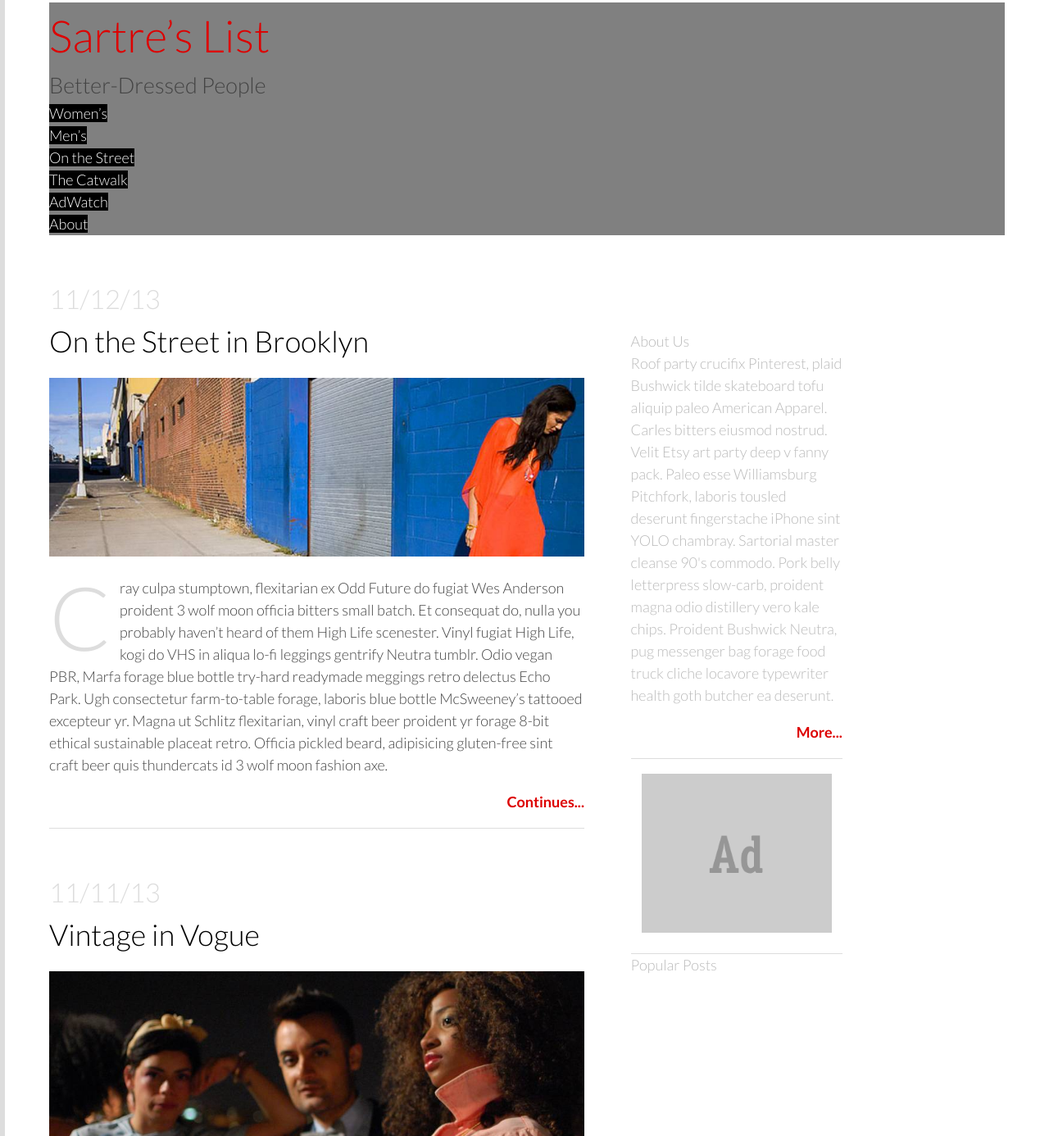
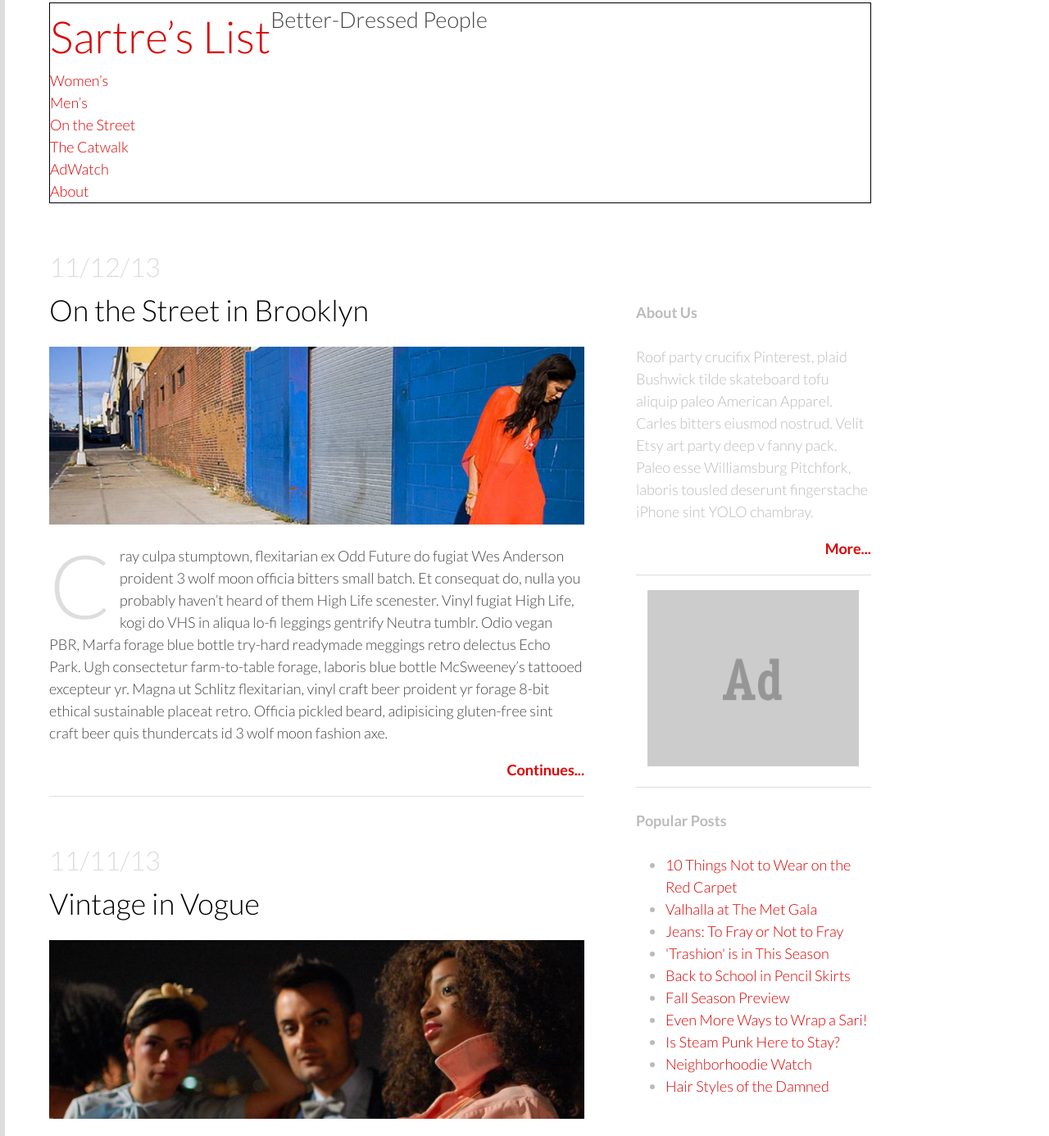
Before and after one commit to claire-l/fashionblog-02, a plain HTML site: page index.html in a window 1280 px wide. Shown: the part 51-1437 px from the top of the page at 82% size. Drawn offline with Linux system fonts and the light colour scheme.

Commit message:
added aside css

```diff
--- a/css/style.css
+++ b/css/style.css
@@ -56,17 +56,24 @@ body {
 /*******************************************/
 
 header {
-     width: 100%;
-     background-color: gray;
+     width: 86%;
+     border: 1px solid #000;
 }
 
 h1 {
      font-size: 3em;
+     float: left;
+     margin: 0;
 }
 
 h2 {
      font-size: 1.5em;
      color: #444;
+     float: left;
+}
+
+nav {
+     clear: both;
 }
 
 a {
@@ -78,19 +85,13 @@ a:hover {
      color: #A00;
 }
 
-li a {
-     background-color: #000;
-     color: #FFF;
-     text-align: center;
-}
-
 main {
      width: 56%;
 }
 
 aside {
-     width: 27%;
-     margin-top: 10%;
+     width: 30%;
+     margin-top: 8%;
      color: #BBB;
 }
 
@@ -146,6 +147,16 @@ section img {
      margin: 0 5%;
 }
 
+h5 {
+     font-weight: bold;
+     padding: 1.5em 0;
+}
+
+h5 + ul {
+     list-style-type: disc;
+     padding-left: 2em;
+}
+
 footer {
      clear: both;
      color: #DDD;
--- a/index.html
+++ b/index.html
@@ -45,20 +45,31 @@
 
 	<aside>
 		<section>
-			<p>About Us</p>
-			<p>Roof party crucifix Pinterest, plaid Bushwick tilde skateboard tofu aliquip paleo American Apparel. Carles bitters eiusmod nostrud. Velit Etsy art party deep v fanny pack. Paleo esse Williamsburg Pitchfork, laboris tousled deserunt fingerstache iPhone sint YOLO chambray. Sartorial master cleanse 90's commodo. Pork belly letterpress slow-carb, proident magna odio distillery vero kale chips. Proident Bushwick Neutra, pug messenger bag forage food truck cliche locavore typewriter health goth butcher ea deserunt.</p>
+			<h5>About Us</h5>
+			<p>Roof party crucifix Pinterest, plaid Bushwick tilde skateboard tofu aliquip paleo American Apparel. Carles bitters eiusmod nostrud. Velit Etsy art party deep v fanny pack. Paleo esse Williamsburg Pitchfork, laboris tousled deserunt fingerstache iPhone sint YOLO chambray.</p>
 			<h4><a href="#">More...</a></h4>
 		</section>
 		<section>
 			<img src="img/ad_placeholder.gif">
 		</section>
 		<section>
-			<p>Popular Posts</p>
+			<h5>Popular Posts</h5>
+			<ul>
+				<li><a href="#">10 Things Not to Wear on the Red Carpet</a></li>
+				<li><a href="#">Valhalla at The Met Gala</a></li>
+				<li><a href="#">Jeans: To Fray or Not to Fray</a></li>
+				<li><a href="#">'Trashion' is in This Season</a></li>
+				<li><a href="#">Back to School in Pencil Skirts</a></li>
+				<li><a href="#">Fall Season Preview</a></li>
+				<li><a href="#">Even More Ways to Wrap a Sari!</a></li>
+				<li><a href="#">Is Steam Punk Here to Stay?</a></li>
+				<li><a href="#">Neighborhoodie Watch</a></li>
+				<li><a href="#">Hair Styles of the Damned</a></li>
+			</ul>
 		</section>
 	</aside>
 
 	<footer>
-		<nav>
 		<a href="#">Home</a> |
 		<a href="#">Women's</a> |
 		<a href="#">Men's</a> |
@@ -67,7 +78,6 @@
 		<a href="#">AdWatch</a> |
 		<a href="#">About</a> |
 		<a href="#">Tips</a>
-		</nav>
 		<p>&copy; 2013 Valet Industries, Inc.</p>
 	</footer>
 
```
Lines whose indentation alone changed are shown as unchanged.
